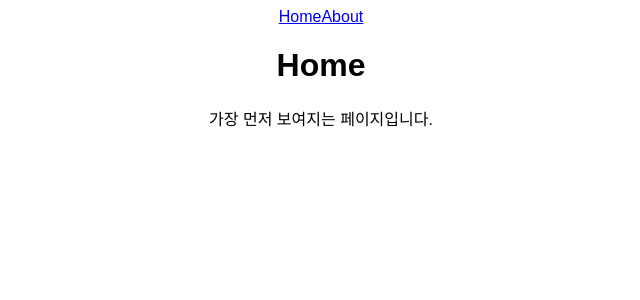
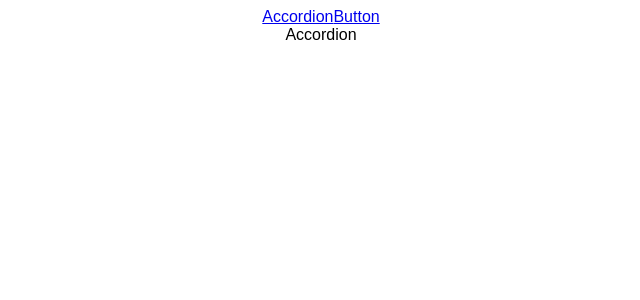
Before and after one commit to Lim-Suhyeon/reactType, a React (Create React App) app: page / in a window 1280 px wide. Shown: the top 300 px of the page, without its empty margins (319-959 px from the left). Built offline with nearby package versions, Linux system fonts and the light colour scheme.

Commit message:
Update 10 files

```diff
--- a/src/App.tsx
+++ b/src/App.tsx
@@ -1,19 +1,19 @@
 import React from "react";
 import { Route, Routes, Link } from "react-router-dom"; // react-router-dom 설치(일반/type 두번) ->
 import "./styles.css";
-import About from "./pages/About";
-import Home from "./pages/Home";
+import Accordion from "./pages/Accordion";
+import Button from "./pages/Button";
 
 export default function App() {
   return (
     <div className="App">
       <div>
-        <Link to="/">Home</Link>
-        <Link to="/about">About</Link>
+        <Link to="/">Accordion</Link>
+        <Link to="/Button">Button</Link>
       </div>
       <Routes>
-        <Route path="/" element={<Home />} />
-        <Route path="/about" element={<About />} />
+        <Route path="/" element={<Accordion />} />
+        <Route path="/Button" element={<Button />} />
       </Routes>
     </div>
   );
--- a/src/pages/About.tsx
+++ /dev/null
@@ -1,6 +0,0 @@
-import React from "react";
-import "../styles.css";
-
-export default function About() {
-  return <div>About</div>;
-}
--- /dev/null
+++ b/src/pages/Accordion.tsx
@@ -0,0 +1,6 @@
+import React from "react";
+import "../styles.css";
+
+export default function Accordion() {
+  return <div>Accordion</div>;
+}
--- /dev/null
+++ b/src/pages/Button.tsx
@@ -0,0 +1,8 @@
+import React from "react";
+import "./../styles.css";
+
+export default function Button() {
+  return (
+    <div>Button</div>
+  );
+}
--- a/src/pages/Home.tsx
+++ /dev/null
@@ -1,11 +0,0 @@
-import React from "react";
-import "./../styles.css";
-
-export default function Home() {
-  return (
-    <div>
-      <h1>Home</h1>
-      <p>가장 먼저 보여지는 페이지입니다.</p>
-    </div>
-  );
-}
--- /dev/null
+++ b/src/pages/index.ts
@@ -0,0 +1,2 @@
+export { default as Accordion } from "./Accordion";
+export { default as Button } from "./Button";
--- /dev/null
+++ b/src/routes/index.ts
@@ -0,0 +1,2 @@
+import * as paths from "./const";
+import * as pages from "pages;
```
Also changed, not shown: src/routes/const.ts (added, +7 -0 lines), src/routes/const.tsx (deleted), src/routes/index.tsx (deleted).
